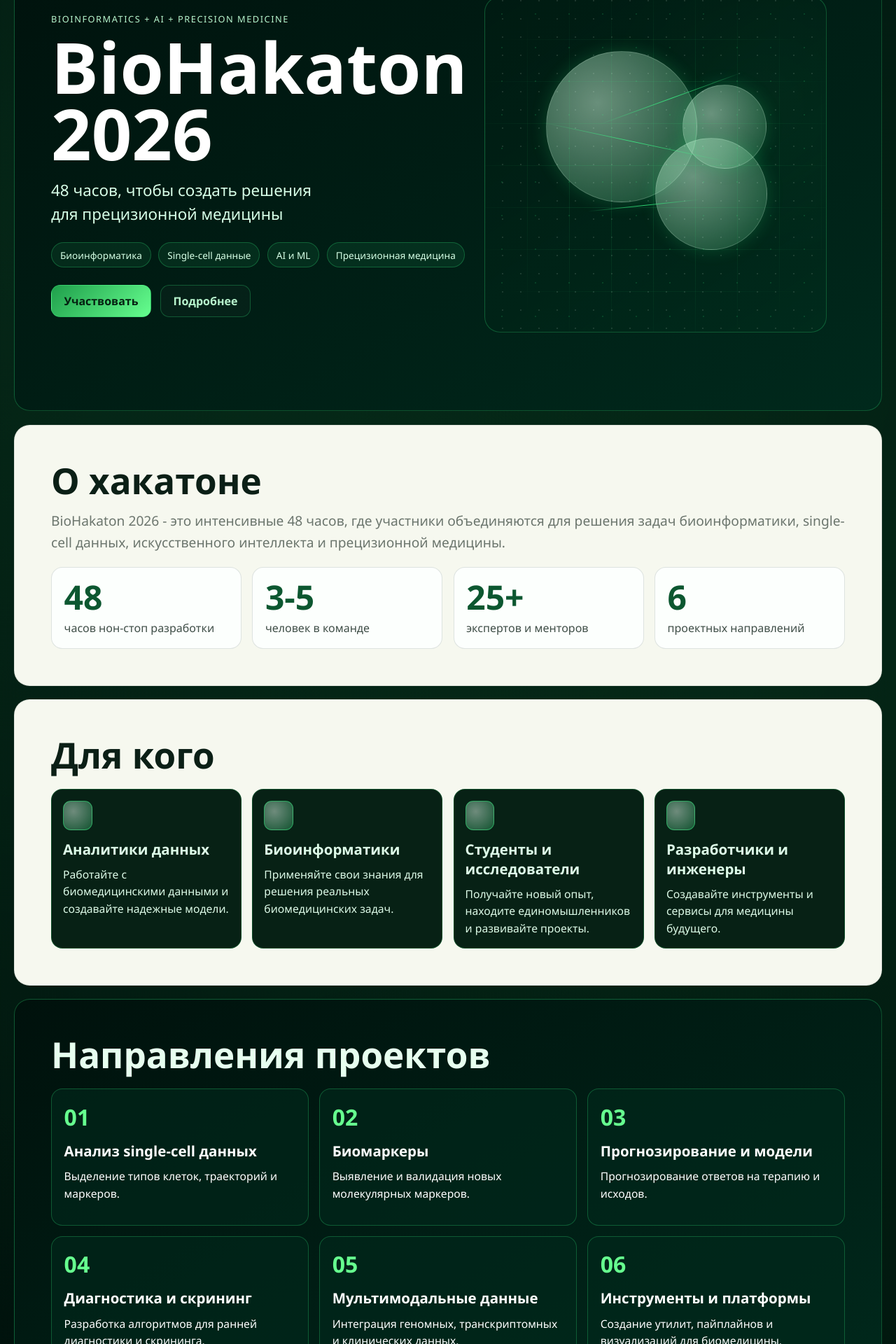
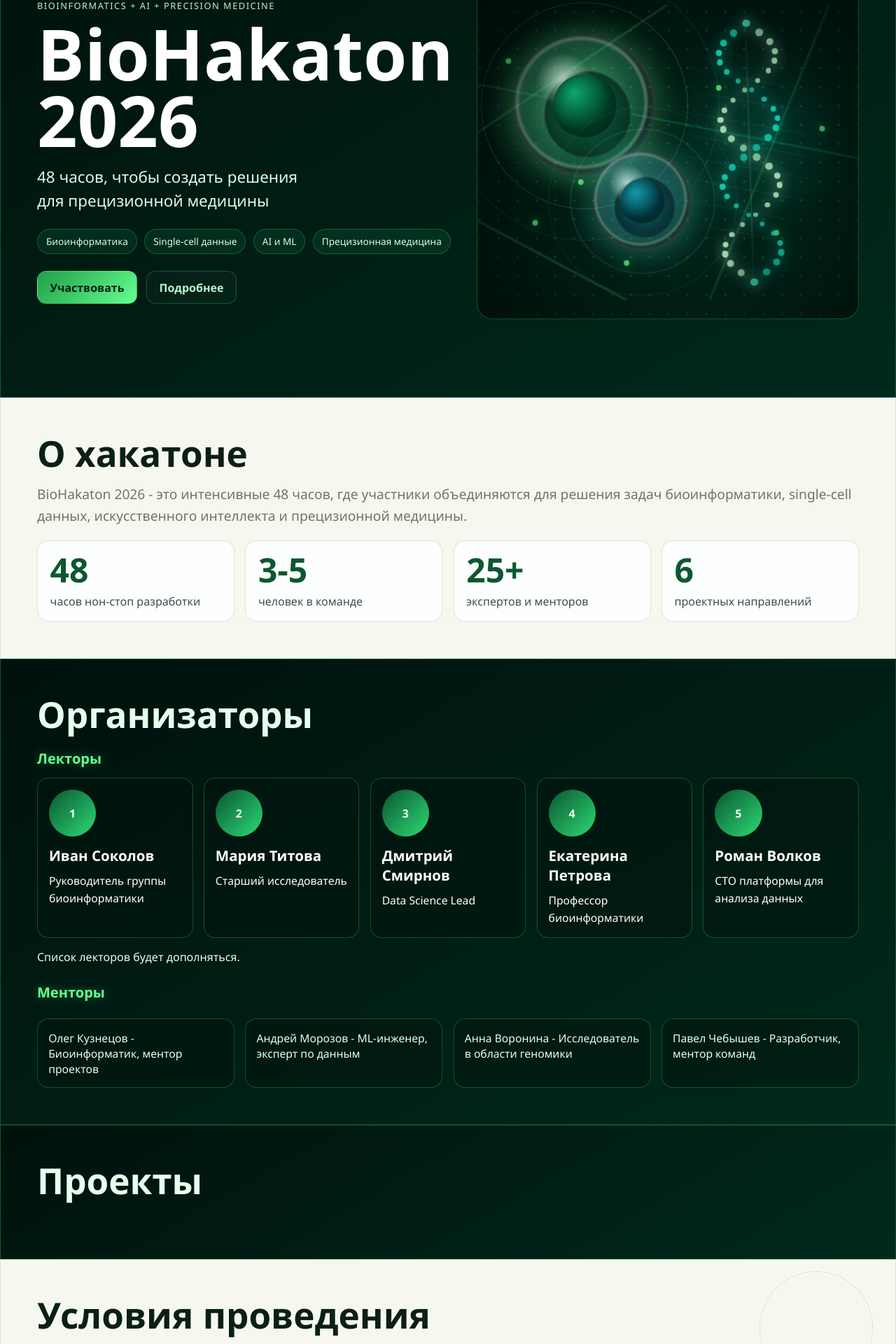
Before and after one commit to saitnado/my-site, a React (Vite) app: page / in a window 1280 px wide. Shown: the part 220-2140 px from the top of the page at 70% size. Built offline with nearby package versions, Linux system fonts and the light colour scheme.

Commit message:
update main page

```diff
--- a/src/App.css
+++ b/src/App.css
@@ -46,7 +46,7 @@ a {
 .site-header,
 .footer-top,
 .footer-bottom {
-  width: min(1240px, calc(100% - 2.5rem));
+  width: 100%;
   margin-inline: auto;
 }
 
@@ -360,92 +360,219 @@ a {
   border: 1px solid var(--border-green);
   border-radius: 1.4rem;
   background:
-    linear-gradient(145deg, rgba(0, 27, 18, 0.94), rgba(0, 45, 29, 0.7)),
-    radial-gradient(circle at 80% 30%, rgba(57, 255, 136, 0.18), transparent 45%);
+    radial-gradient(circle at 24% 36%, rgba(128, 255, 174, 0.18), transparent 24%),
+    radial-gradient(circle at 72% 47%, rgba(28, 216, 184, 0.16), transparent 30%),
+    linear-gradient(145deg, rgba(0, 17, 12, 0.98), rgba(0, 41, 30, 0.76));
   overflow: hidden;
 }
 
-.cell {
+.hero-visual::after {
+  content: "";
+  position: absolute;
+  inset: 0;
+  background: radial-gradient(circle at 50% 50%, transparent 45%, rgba(0, 9, 6, 0.7) 100%);
+  pointer-events: none;
+}
+
+.bio-grid,
+.bio-network,
+.bio-cell,
+.dna-helix {
+  position: absolute;
+}
+
+.bio-grid {
+  inset: -10%;
+  background-image:
+    radial-gradient(circle, rgba(102, 255, 143, 0.34) 0 1.5px, transparent 1.5px),
+    linear-gradient(rgba(102, 255, 143, 0.08) 1px, transparent 1px),
+    linear-gradient(90deg, rgba(102, 255, 143, 0.08) 1px, transparent 1px);
+  background-size: 27px 27px, 58px 58px, 58px 58px;
+  opacity: 0.42;
+  animation: bioGridDrift 24s ease-in-out infinite alternate;
+}
+
+.bio-network {
+  inset: 0;
+  animation: bioNetworkDrift 18s ease-in-out infinite alternate;
+}
+
+.bio-network::before {
+  content: "";
+  position: absolute;
+  inset: 6% -8%;
+  background:
+    linear-gradient(28deg, transparent 18%, rgba(102, 255, 143, 0.35) 18.2%, transparent 18.8%),
+    linear-gradient(146deg, transparent 25%, rgba(102, 255, 143, 0.28) 25.2%, transparent 25.8%),
+    linear-gradient(11deg, transparent 58%, rgba(36, 231, 183, 0.32) 58.2%, transparent 58.8%),
+    linear-gradient(112deg, transparent 68%, rgba(102, 255, 143, 0.22) 68.2%, transparent 68.8%);
+  opacity: 0.75;
+}
+
+.bio-network span {
+  position: absolute;
+  width: 0.52rem;
+  height: 0.52rem;
+  border-radius: 50%;
+  background: var(--green-bright);
+  box-shadow: 0 0 18px rgba(102, 255, 143, 0.72);
+  animation: nodePulse 8s ease-in-out infinite;
+}
+
+.bio-cell {
+  border-radius: 50%;
+  background:
+    radial-gradient(circle at 35% 32%, rgba(236, 255, 242, 0.72), transparent 20%),
+    radial-gradient(circle at 52% 56%, rgba(0, 92, 58, 0.92), rgba(0, 35, 24, 0.72) 38%, transparent 40%),
+    radial-gradient(circle at 48% 48%, rgba(141, 255, 184, 0.52), rgba(55, 255, 164, 0.18) 58%, rgba(203, 255, 219, 0.34) 61%, transparent 64%);
+  box-shadow:
+    inset 0 0 28px rgba(227, 255, 235, 0.32),
+    0 0 46px rgba(102, 255, 143, 0.38);
+  animation: bioCellFloat 16s ease-in-out infinite;
+}
+
+.bio-cell::before,
+.bio-cell::after {
+  content: "";
+  position: absolute;
+  inset: -22%;
+  border: 1px solid rgba(190, 255, 211, 0.18);
+  border-radius: 50%;
+}
+
+.bio-cell::after {
+  inset: -44%;
+  border-color: rgba(102, 255, 143, 0.12);
+}
+
+.bio-cell span {
+  position: absolute;
+  inset: 28%;
+  border-radius: 50%;
+  background: radial-gradient(circle at 34% 30%, #0ea66b, #003823 62%);
+  box-shadow: inset 0 0 18px rgba(0, 0, 0, 0.35);
+}
+
+.bio-cell-large {
+  width: 12.5rem;
+  height: 12.5rem;
+  left: 8%;
+  top: 18%;
+}
+
+.bio-cell-small {
+  width: 8.8rem;
+  height: 8.8rem;
+  left: 29%;
+  top: 52%;
+  animation-delay: -5s;
+  filter: hue-rotate(34deg);
+}
+
+.dna-helix {
+  width: 50%;
+  height: 86%;
+  right: 3%;
+  top: 7%;
+  transform-origin: center;
+  animation: dnaSway 20s ease-in-out infinite alternate;
+}
+
+.dna-helix::before {
+  content: "";
+  position: absolute;
+  inset: 0 7%;
+  background:
+    linear-gradient(90deg, transparent 49%, rgba(190, 255, 211, 0.4) 49.5%, transparent 50.4%),
+    repeating-linear-gradient(12deg, transparent 0 16px, rgba(102, 255, 143, 0.15) 17px 18px, transparent 19px 31px);
+  opacity: 0.35;
+  mask-image: radial-gradient(ellipse at center, black 34%, transparent 72%);
+}
+
+.dna-dot {
   position: absolute;
   border-radius: 50%;
-  border: 1px solid rgba(232, 255, 240, 0.2);
-  background: radial-gradient(circle at 34% 34%, rgba(209, 255, 225, 0.5), rgba(57, 255, 136, 0.14));
-  box-shadow: 0 0 25px rgba(57, 255, 136, 0.18);
+  transform: translate(-50%, -50%);
+  animation: dnaDotGlow 7s ease-in-out infinite;
 }
 
-.cell-a {
-  width: 13.5rem;
-  height: 13.5rem;
-  top: 16%;
-  left: 18%;
+.dna-dot-a {
+  background: #baffcf;
+  box-shadow: 0 0 16px rgba(186, 255, 207, 0.75);
 }
 
-.cell-b {
-  width: 10rem;
-  height: 10rem;
-  top: 42%;
-  left: 50%;
+.dna-dot-b {
+  background: #13e4c4;
+  box-shadow: 0 0 16px rgba(19, 228, 196, 0.7);
 }
 
-.cell-c {
-  width: 7.5rem;
-  height: 7.5rem;
-  top: 26%;
-  left: 58%;
+@keyframes bioGridDrift {
+  from {
+    transform: translate3d(-0.8rem, -0.6rem, 0);
+  }
+
+  to {
+    transform: translate3d(0.8rem, 0.5rem, 0);
+  }
 }
 
-.network-line {
-  position: absolute;
-  height: 1px;
-  background: linear-gradient(90deg, transparent, rgba(57, 255, 136, 0.8), transparent);
+@keyframes bioNetworkDrift {
+  from {
+    transform: translate3d(-0.4rem, 0.3rem, 0) scale(1);
+  }
+
+  to {
+    transform: translate3d(0.55rem, -0.45rem, 0) scale(1.02);
+  }
 }
 
-.line-a {
-  width: 55%;
-  top: 43%;
-  left: 16%;
-  transform: rotate(12deg);
+@keyframes nodePulse {
+  0%,
+  100% {
+    opacity: 0.58;
+    transform: scale(0.82);
+  }
+
+  50% {
+    opacity: 1;
+    transform: scale(1.22);
+  }
 }
 
-.line-b {
-  width: 45%;
-  top: 30%;
-  left: 32%;
-  transform: rotate(-20deg);
+@keyframes bioCellFloat {
+  0%,
+  100% {
+    transform: translate3d(0, 0, 0) scale(1);
+  }
+
+  50% {
+    transform: translate3d(0.7rem, -0.85rem, 0) scale(1.03);
+  }
 }
 
-.line-c {
-  width: 33%;
-  top: 62%;
-  left: 30%;
-  transform: rotate(-6deg);
+@keyframes dnaSway {
+  from {
+    transform: translate3d(-0.3rem, 0.2rem, 0) rotate(-3deg);
+  }
+
+  to {
+    transform: translate3d(0.45rem, -0.35rem, 0) rotate(3deg);
+  }
 }
 
-.dot-cluster {
-  position: absolute;
-  inset: 0;
-  background-image:
-    radial-gradient(circle, rgba(57, 255, 136, 0.55) 0 1px, transparent 1px),
-    radial-gradient(circle, rgba(232, 255, 240, 0.48) 0 1px, transparent 1px);
-  background-size: 48px 48px, 26px 26px;
-  background-position: 0 0, 12px 18px;
-  opacity: 0.25;
-}
+@keyframes dnaDotGlow {
+  0%,
+  100% {
+    filter: brightness(0.9);
+  }
 
-.grid-overlay {
-  position: absolute;
-  inset: 0;
-  background-image:
-    linear-gradient(rgba(57, 255, 136, 0.1) 1px, transparent 1px),
-    linear-gradient(90deg, rgba(57, 255, 136, 0.1) 1px, transparent 1px);
-  background-size: 60px 60px;
-  mask-image: radial-gradient(circle at 50% 50%, black 30%, transparent 85%);
+  50% {
+    filter: brightness(1.35);
+  }
 }
 
 .section-dark,
 .section-light {
-  margin-top: 1.2rem;
-  border-radius: 1.4rem;
   padding: 3.25rem;
 }
 
@@ -648,6 +775,17 @@ a {
   font-size: 1.2rem;
 }
 
+.organizer-group + .organizer-group {
+  margin-top: 1.6rem;
+}
+
+.organizer-subhead {
+  margin: 0 0 0.9rem;
+  color: var(--green-bright);
+  font-size: 1.25rem;
+  text-shadow: 0 0 14px rgba(102, 255, 143, 0.35);
+}
+
 .lecturers-grid {
   grid-template-columns: repeat(5, minmax(0, 1fr));
 }
@@ -681,6 +819,16 @@ a {
   padding: 0.95rem;
   border: 1px solid rgba(7, 31, 22, 0.14);
   background: #fcfffd;
+}
+
+.section-dark .moderator-card {
+  border-color: var(--border-green);
+  background: rgba(0, 20, 13, 0.5);
+  color: #e7ffef;
+}
+
+.projects-section {
+  min-height: 12rem;
 }
 
 .terms-section {
@@ -811,8 +959,6 @@ a {
 }
 
 .site-footer {
-  margin: 1.2rem auto 2rem;
-  border-radius: 1.4rem;
   border: 1px solid var(--border-green);
   background: linear-gradient(150deg, #001f15, #00180f);
 }
@@ -820,9 +966,13 @@ a {
 .footer-top {
   padding: 1.4rem 1.5rem;
   display: grid;
-  grid-template-columns: 1fr auto auto;
+  grid-template-columns: 1fr auto auto auto;
   gap: 1rem;
   align-items: center;
+}
+
+.footer-registration {
+  white-space: nowrap;
 }
 
 .footer-brand {
--- a/src/App.jsx
+++ b/src/App.jsx
@@ -31,82 +31,36 @@ const organizerPartners = [
 
 const chips = ["Биоинформатика", "Single-cell данные", "AI и ML", "Прецизионная медицина"];
 
+const dnaDots = Array.from({ length: 28 }, (_, index) => {
+  const progress = index / 27;
+  const wave = Math.sin(progress * Math.PI * 4);
+  const size = 0.55 + Math.cos(progress * Math.PI * 4) * 0.12;
+
+  return {
+    id: index,
+    top: `${5 + progress * 90}%`,
+    left: `${50 + wave * 15}%`,
+    right: `${50 - wave * 15}%`,
+    size: `${size}rem`,
+    opacity: 0.62 + Math.abs(wave) * 0.26,
+  };
+});
+
+const networkNodes = [
+  ["8%", "22%"],
+  ["15%", "70%"],
+  ["27%", "58%"],
+  ["39%", "82%"],
+  ["63%", "30%"],
+  ["78%", "73%"],
+  ["90%", "42%"],
+];
+
 const stats = [
   { value: "48", caption: "часов нон-стоп разработки" },
   { value: "3-5", caption: "человек в команде" },
   { value: "25+", caption: "экспертов и менторов" },
   { value: "6", caption: "проектных направлений" },
-];
-
-const audience = [
-  {
-    title: "Аналитики данных",
-    text: "Работайте с биомедицинскими данными и создавайте надежные модели.",
-  },
-  {
-    title: "Биоинформатики",
-    text: "Применяйте свои знания для решения реальных биомедицинских задач.",
-  },
-  {
-    title: "Студенты и исследователи",
-    text: "Получайте новый опыт, находите единомышленников и развивайте проекты.",
-  },
-  {
-    title: "Разработчики и инженеры",
-    text: "Создавайте инструменты и сервисы для медицины будущего.",
-  },
-];
-
-const tracks = [
-  {
-    id: "01",
-    title: "Анализ single-cell данных",
-    text: "Выделение типов клеток, траекторий и маркеров.",
-  },
-  {
-    id: "02",
-    title: "Биомаркеры",
-    text: "Выявление и валидация новых молекулярных маркеров.",
-  },
-  {
-    id: "03",
-    title: "Прогнозирование и модели",
-    text: "Прогнозирование ответов на терапию и исходов.",
-  },
-  {
-    id: "04",
-    title: "Диагностика и скрининг",
-    text: "Разработка алгоритмов для ранней диагностики и скрининга.",
-  },
-  {
-    id: "05",
-    title: "Мультимодальные данные",
-    text: "Интеграция геномных, транскриптомных и клинических данных.",
-  },
-  {
-    id: "06",
-    title: "Инструменты и платформы",
-    text: "Создание утилит, пайплайнов и визуализаций для биомедицины.",
-  },
-];
-
-const timeline = [
-  {
-    title: "Регистрация",
-    text: "Соберите команду и подайте заявку на участие.",
-  },
-  {
-    title: "Открытие и брифинг",
-    text: "Знакомство, представление задач и формирование команд.",
-  },
-  {
-    title: "48 часов разработки",
-    text: "Работа над проектами с поддержкой экспертов и менторов.",
-  },
-  {
-    title: "Финал и награждение",
-    text: "Презентации проектов и объявление победителей.",
-  },
 ];
 
 const lecturers = [
@@ -260,14 +214,46 @@ function App() {
           </div>
 
           <div className="hero-visual" aria-hidden="true">
-            <div className="cell cell-a" />
-            <div className="cell cell-b" />
-            <div className="cell cell-c" />
-            <div className="network-line line-a" />
-            <div className="network-line line-b" />
-            <div className="network-line line-c" />
-            <div className="dot-cluster" />
-            <div className="grid-overlay" />
+            <div className="bio-grid" />
+            <div className="bio-network">
+              {networkNodes.map(([left, top]) => (
+                <span key={`${left}-${top}`} style={{ left, top }} />
+              ))}
+            </div>
+            <div className="bio-cell bio-cell-large">
+              <span />
+            </div>
+            <div className="bio-cell bio-cell-small">
+              <span />
+            </div>
+            <div className="dna-helix">
+              {dnaDots.map((dot) => (
+                <span
+                  className="dna-dot dna-dot-a"
+                  key={`dna-a-${dot.id}`}
+                  style={{
+                    top: dot.top,
+                    left: dot.left,
+                    width: dot.size,
+                    height: dot.size,
+                    opacity: dot.opacity,
+                  }}
+                />
+              ))}
+              {dnaDots.map((dot) => (
+                <span
+                  className="dna-dot dna-dot-b"
+                  key={`dna-b-${dot.id}`}
+                  style={{
+                    top: dot.top,
+                    left: dot.right,
+                    width: dot.size,
+                    height: dot.size,
+                    opacity: dot.opacity,
+                  }}
+                />
+              ))}
+            </div>
           </div>
         </section>
 
@@ -290,55 +276,12 @@ function App() {
           </div>
         </section>
 
-        <section id="audience" className="section-light">
-          <div className="section-head compact">
-            <h2>Для кого</h2>
-          </div>
-          <div className="audience-grid">
-            {audience.map((item) => (
-              <article key={item.title} className="audience-card">
-                <div className="mini-icon" aria-hidden="true" />
-                <h3>{item.title}</h3>
-                <p>{item.text}</p>
-              </article>
-            ))}
-          </div>
-        </section>
-
-        <section id="projects" className="section-dark">
-          <div className="section-head compact on-dark">
-            <h2>Направления проектов</h2>
-          </div>
-          <div className="tracks-grid">
-            {tracks.map((item) => (
-              <article key={item.id} className="track-card">
-                <span className="track-id">{item.id}</span>
-                <h3>{item.title}</h3>
-                <p>{item.text}</p>
-              </article>
-            ))}
-          </div>
-        </section>
-
-        <section id="program" className="section-light timeline-section">
-          <div className="section-head compact">
-            <h2>Как все пройдет</h2>
-          </div>
-          <div className="timeline">
-            {timeline.map((item, index) => (
-              <article key={item.title} className="timeline-card">
-                <span>{index + 1}</span>
-                <h3>{item.title}</h3>
-                <p>{item.text}</p>
-              </article>
-            ))}
-          </div>
-        </section>
-
         <section id="organizers" className="section-dark">
           <div className="section-head compact on-dark">
             <h2>Организаторы</h2>
           </div>
+          <div className="organizer-group">
+            <h3 className="organizer-subhead">Лекторы</h3>
             <div className="lecturers-grid">
               {lecturers.map((person, index) => (
                 <article key={person.name} className="lecturer-card">
@@ -351,18 +294,22 @@ function App() {
               ))}
             </div>
             <p className="muted-note">Список лекторов будет дополняться.</p>
-        </section>
-
-        <section className="section-light">
-          <div className="section-head compact">
-            <h2>Менторы</h2>
           </div>
+          <div className="organizer-group">
+            <h3 className="organizer-subhead">Менторы</h3>
             <div className="moderators-grid">
               {moderators.map((moderator) => (
                 <article key={moderator} className="moderator-card">
                   {moderator}
                 </article>
               ))}
+            </div>
+          </div>
+        </section>
+
+        <section id="projects" className="section-dark projects-section">
+          <div className="section-head compact on-dark">
+            <h2>Проекты</h2>
           </div>
         </section>
 
@@ -425,18 +372,6 @@ function App() {
           </div>
         </section>
 
-        <section id="registration" className="section-dark cta">
-          <div>
-            <h2>Хотите участвовать?</h2>
-            <p>
-              Соберите команду и подайте заявку прямо сейчас. Количество мест ограничено.
-            </p>
-            <a className="btn btn-primary" href="#">
-              Зарегистрироваться →
-            </a>
-          </div>
-          <div className="cta-decor" aria-hidden="true" />
-        </section>
       </main>
 
       <footer id="contacts" className="site-footer section-dark">
@@ -448,6 +383,9 @@ function App() {
             <a href="#">VK</a>
             <a href="#">GitHub</a>
           </div>
+          <a id="registration" className="btn btn-primary footer-registration" href="#">
+            Зарегистрироваться →
+          </a>
         </div>
         <div className="footer-bottom">
           <span>© BioHakaton 2026</span>
```
Lines whose indentation alone changed are shown as unchanged.
